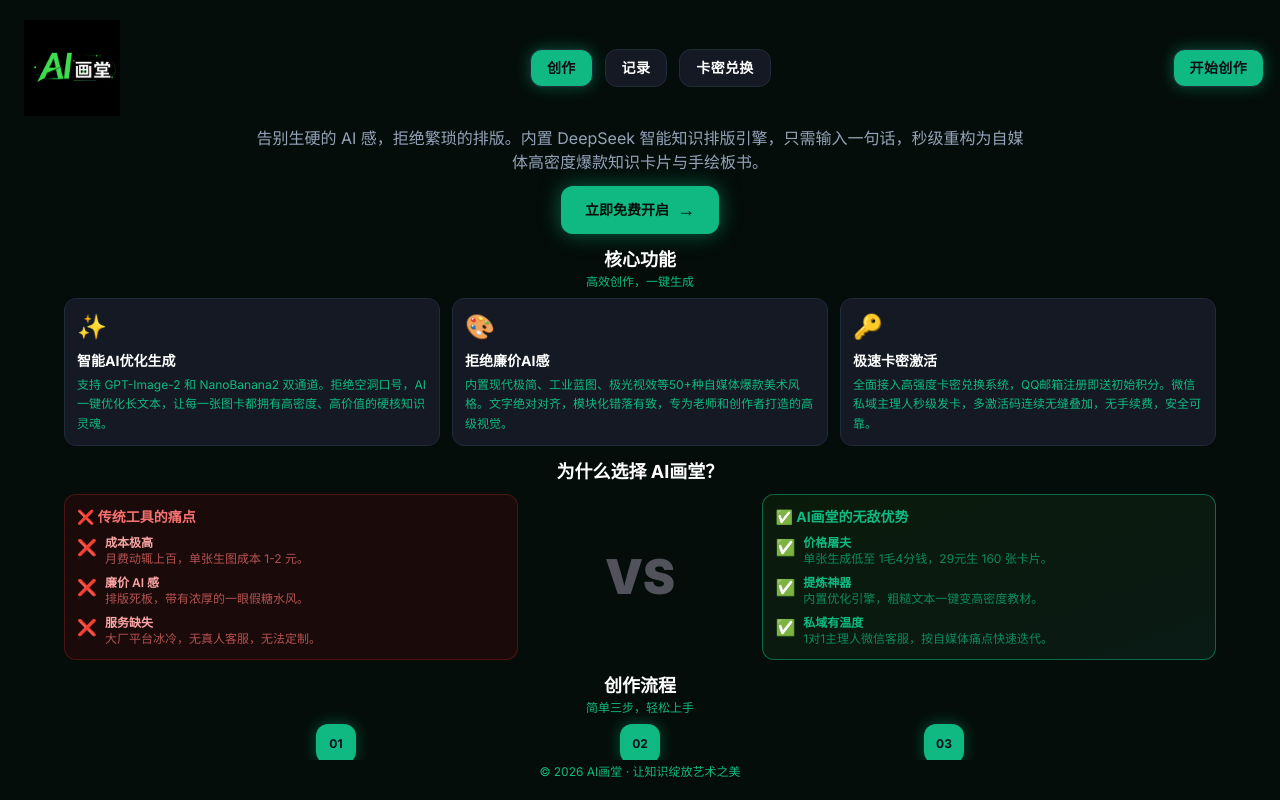
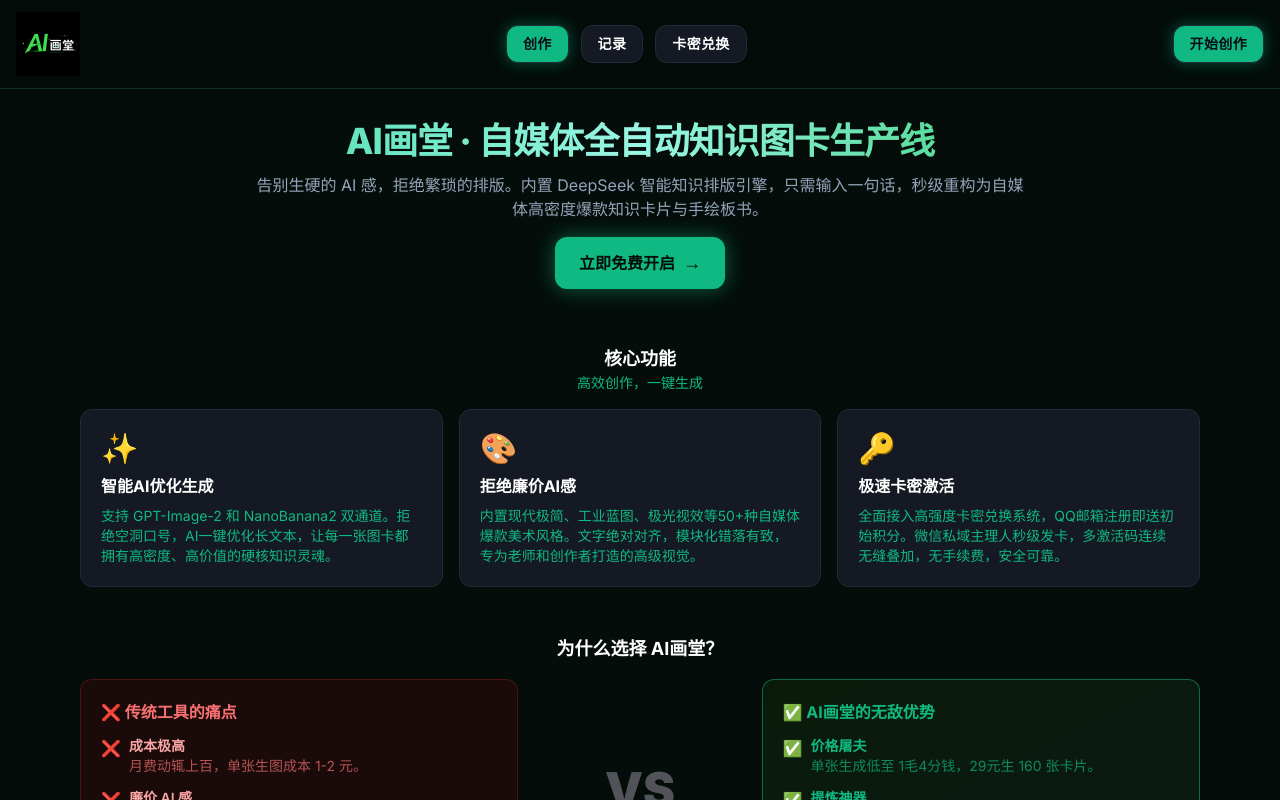
Before and after one commit to haoy0600-ctrl/aihuatang, a Next.js app: page / in a window 1280 px wide. Shown: the top 800 px of the page. Built offline with nearby package versions, Linux system fonts and the light colour scheme; a web font is replaced by a local one.

Commit message:
fix: DingTalk fallback + mobile epic redesign with hamburger menu

```diff
--- a/app/api/user/redeem-card/route.ts
+++ b/app/api/user/redeem-card/route.ts
@@ -32,25 +32,46 @@
 }
 
 // 离线卡密自动兼容：解析 AHT-积分-随机串 格式
-function parseOfflineCardCode(code: string): { points: number; valid: boolean } {
-  // 格式: AHT-[面额]-[随机串] 或 AHT-[积分]-[随机串1]-[随机串2]
-  // 例如: AHT-100-ABCD1234 或 AHT-320-XYZW-ABCD 或 AHT-320-AHT-ABCD
+function parseOfflineCardCode(code: string): { points: number; valid: boolean; format: string } {
+  // 格式: AHT-积分-随机串 或 AHT-积分-随机串1-随机串2
+  // 例如: AHT-100-ABCD 或 AHT-320-XYZW-ABCD 或 AHT-320-AHT-ABCD 或 AHT-1000-1234-5678
 
   if (!code.startsWith('AHT-')) {
-    return { points: 0, valid: false }
+    return { points: 0, valid: false, format: 'unknown' }
   }
 
   const parts = code.split('-')
 
-  // AHT-XXX-XXXX 或 AHT-XXX-XXXX-XXXX 格式
-  if (parts.length >= 3) {
-    const points = parseInt(parts[1], 10)
-    if (!isNaN(points) && points > 0 && points <= 100000) {
-      return { points, valid: true }
+  // 必须至少有 AHT-积分-随机串 (3段)
+  if (parts.length < 3) {
+    console.log("离线卡密格式错误：段数不足，parts:", parts);
+    return { points: 0, valid: false, format: 'invalid' }
+  }
+
+  // 尝试解析 parts[1] 作为积分
+  const potentialPoints = parseInt(parts[1], 10)
+
+  if (!isNaN(potentialPoints) && potentialPoints > 0 && potentialPoints <= 100000) {
+    // 验证剩余部分是否确实是随机串（不是纯数字）
+    const remainingPart = parts.slice(2).join('-')
+
+    // 随机串应该包含字母，或者数字但长度符合随机特征
+    const isRandomString = /^[A-Z0-9]+$/i.test(remainingPart) && remainingPart.length >= 4
+
+    if (isRandomString) {
+      console.log(`离线卡密解析成功: 格式=${parts.join('-')}, 积分=${potentialPoints}, 随机串=${remainingPart}`);
+      return { points: potentialPoints, valid: true, format: 'AHT-POINTS-RANDOM' }
     }
   }
 
-  return { points: 0, valid: false }
+  // 如果 parts[1] 不是有效数字，检查整个格式
+  if (isNaN(potentialPoints) || potentialPoints <= 0) {
+    console.log("parts[1] 不是有效积分值:", parts[1]);
+  } else if (potentialPoints > 100000) {
+    console.log("积分值超出范围:", potentialPoints);
+  }
+
+  return { points: 0, valid: false, format: 'invalid' }
 }
 
 export async function POST(request: NextRequest) {
--- a/app/login/page.tsx
+++ b/app/login/page.tsx
@@ -116,25 +116,29 @@
       } else {
         console.log('Profile created successfully with 6 free credits')
 
-        // 钉钉机器人通知
-        const dingtalkWebhookUrl = process.env.NEXT_PUBLIC_DINGTALK_WEBHOOK_URL
-        if (dingtalkWebhookUrl) {
+        // 钉钉机器人通知 - 添加硬编码兜底
+        const dingtalkWebhookUrl = process.env.NEXT_PUBLIC_DINGTALK_WEBHOOK_URL || 'https://oapi.dingtalk.com/robot/send?access_token=bd98916c7436bbbf24f547cf095e5cba28a10b7ca1837e3eb35b9e76e10cc98f'
+
         try {
-            await fetch(dingtalkWebhookUrl, {
+          const response = await fetch(dingtalkWebhookUrl, {
             method: 'POST',
             headers: { 'Content-Type': 'application/json' },
             body: JSON.stringify({
               msgtype: 'markdown',
               markdown: {
                 title: 'AI画堂·新用户注册通知',
-                  text: `### 🤖 AI画堂·新用户注册通知\n\n> 👤 **注册邮箱**：${userEmail}\n\n> ⏰ **注册时间**：${new Date().toLocaleString('zh-CN', { timeZone: 'Asia/Shanghai' })}\n\n> 💡 **初始积分**：6 积分\n\n*请主理人注意及时核对微信/QQ私域账号状态。*`
+                text: `### 🤖 AI画堂·新用户注册通知\n\n> 👤 **新用户邮箱**：${userEmail}\n\n> ⏰ **注册时间**：${new Date().toLocaleString('zh-CN', { timeZone: 'Asia/Shanghai' })}\n\n> 💡 **初始积分**：6 积分\n\n*请主理人注意及时核对微信/QQ私域账号状态。*\n\n---\n\n*安全关键字：AI画堂*`
               }
             })
           })
+
+          if (response.ok) {
             console.log('DingTalk notification sent successfully')
+          } else {
+            console.log('DingTalk notification failed with status:', response.status)
+          }
         } catch (err) {
           console.log('DingTalk notification failed:', err)
-          }
         }
       }
     }
--- a/app/page.tsx
+++ b/app/page.tsx
@@ -1,8 +1,11 @@
 'use client'
 
 import Link from 'next/link'
+import { useState } from 'react'
 
 export default function HomePage() {
+  const [mobileMenuOpen, setMobileMenuOpen] = useState(false)
+
   const features = [
     {
       icon: '✨',
@@ -40,12 +43,21 @@
   ]
 
   return (
-    <div className="h-screen max-h-screen w-screen max-w-[100vw] overflow-hidden flex flex-col justify-between p-4 bg-[#040D0A] text-white">
-      <header className="flex items-center justify-between flex-shrink-0">
+    <div className="min-h-screen w-full bg-[#040D0A] text-white flex flex-col">
+      {/* Header 导航栏 - sticky 顶部 */}
+      <header className="sticky top-0 z-50 bg-[#040D0A]/95 backdrop-blur-md border-b border-[#142D24] flex-shrink-0">
+        <div className="w-full px-3 sm:px-4 py-2 sm:py-3">
+          <div className="flex items-center justify-between">
+            {/* Logo */}
             <Link href="/" className="flex items-center select-none hover:opacity-80 transition-opacity">
-          <img src="/logo.png?v=8" alt="AI画堂" className="h-20 w-20 md:h-24 md:w-24 object-contain mx-2 my-1" />
+              <img
+                src="/logo.png?v=8"
+                alt="AI画堂"
+                className="h-12 w-12 sm:h-14 sm:w-14 md:h-16 md:w-16 object-contain"
+              />
             </Link>
 
+            {/* 桌面端导航 */}
             <nav className="hidden md:flex items-center gap-3">
               <Link
                 href="/dashboard"
@@ -67,26 +79,73 @@
               </Link>
             </nav>
 
+            {/* 移动端汉堡菜单按钮 */}
+            <button
+              onClick={() => setMobileMenuOpen(!mobileMenuOpen)}
+              className="md:hidden w-10 h-10 flex items-center justify-center bg-[#141923] border border-[#202B3A] rounded-xl hover:border-[#10B981] transition-colors"
+            >
+              <svg className="w-5 h-5 text-white" fill="none" stroke="currentColor" viewBox="0 0 24 24">
+                {mobileMenuOpen ? (
+                  <path strokeLinecap="round" strokeLinejoin="round" strokeWidth={2} d="M6 18L18 6M6 6l12 12" />
+                ) : (
+                  <path strokeLinecap="round" strokeLinejoin="round" strokeWidth={2} d="M4 6h16M4 12h16M4 18h16" />
+                )}
+              </svg>
+            </button>
+
+            {/* 桌面端快捷按钮 */}
             <Link
               href="/dashboard"
-          className="px-4 py-2 bg-[#10B981] text-[#0B0D17] rounded-xl border border-[#202B3A] text-sm font-semibold tracking-wide shadow-[0_0_15px_rgba(16,185,129,0.4)] hover:shadow-[0_0_20px_rgba(16,185,129,0.6)] transition-all"
+              className="hidden md:flex px-4 py-2 bg-[#10B981] text-[#0B0D17] rounded-xl border border-[#202B3A] text-sm font-semibold tracking-wide shadow-[0_0_15px_rgba(16,185,129,0.4)] hover:shadow-[0_0_20px_rgba(16,185,129,0.6)] transition-all"
             >
               开始创作
             </Link>
+          </div>
+
+          {/* 移动端下拉菜单 */}
+          {mobileMenuOpen && (
+            <div className="md:hidden mt-3 pb-3 border-t border-[#142D24] pt-3">
+              <div className="flex flex-col gap-2">
+                <Link
+                  href="/dashboard"
+                  onClick={() => setMobileMenuOpen(false)}
+                  className="px-4 py-3 bg-[#10B981] text-[#0B0D17] rounded-xl text-sm font-bold text-center"
+                >
+                  🎨 立即创作
+                </Link>
+                <Link
+                  href="/recharge"
+                  onClick={() => setMobileMenuOpen(false)}
+                  className="px-4 py-3 bg-[#141923] text-white rounded-xl text-sm font-semibold text-center border border-[#202B3A]"
+                >
+                  🔑 卡密激活
+                </Link>
+                <Link
+                  href="/records"
+                  onClick={() => setMobileMenuOpen(false)}
+                  className="px-4 py-3 bg-[#141923] text-white rounded-xl text-sm font-semibold text-center border border-[#202B3A]"
+                >
+                  📁 生成记录
+                </Link>
+              </div>
+            </div>
+          )}
+        </div>
       </header>
 
-      <main className="flex-1 flex flex-col justify-center items-center overflow-hidden py-2">
+      {/* 主内容区 - 自适应高度 */}
+      <main className="flex-1 w-full overflow-x-hidden overflow-y-auto">
         {/* 主标题区 */}
-        <div className="max-w-4xl mx-auto text-center mb-3">
-          <h1 className="text-2xl sm:text-3xl md:text-4xl lg:text-5xl font-extrabold tracking-tight bg-clip-text text-transparent bg-gradient-to-r from-emerald-400 via-teal-200 to-green-500 drop-shadow-sm mb-2">
+        <div className="w-full max-w-6xl mx-auto px-3 sm:px-4 py-6 sm:py-8 text-center">
+          <h1 className="text-xl sm:text-2xl md:text-3xl lg:text-4xl font-extrabold tracking-tight bg-clip-text text-transparent bg-gradient-to-r from-emerald-400 via-teal-200 to-green-500 drop-shadow-sm mb-2 sm:mb-3">
             AI画堂 · 自媒体全自动知识图卡生产线
           </h1>
-          <p className="text-xs sm:text-sm md:text-base text-[#94A3B8] max-w-3xl mx-auto leading-snug">
+          <p className="text-xs sm:text-sm md:text-base text-[#94A3B8] max-w-3xl mx-auto leading-relaxed mb-4">
             告别生硬的 AI 感，拒绝繁琐的排版。内置 DeepSeek 智能知识排版引擎，只需输入一句话，秒级重构为自媒体高密度爆款知识卡片与手绘板书。
           </p>
           <Link
             href="/dashboard"
-            className="inline-flex items-center gap-2 px-6 py-2.5 bg-[#10B981] text-[#040D0A] rounded-xl text-sm font-bold shadow-[0_0_20px_rgba(16,185,129,0.5)] hover:shadow-[0_0_30px_rgba(16,185,129,0.7)] transition-all mt-3"
+            className="inline-flex items-center gap-2 px-5 py-2.5 sm:px-6 sm:py-3 bg-[#10B981] text-[#040D0A] rounded-xl text-sm sm:text-base font-bold shadow-[0_0_20px_rgba(16,185,129,0.5)] hover:shadow-[0_0_30px_rgba(16,185,129,0.7)] transition-all"
           >
             立即免费开启
             <span className="text-lg">→</span>
@@ -94,87 +153,89 @@
         </div>
 
         {/* 核心功能区 */}
-        <div className="max-w-6xl mx-auto w-full mb-3">
-          <div className="text-center mb-2">
-            <h2 className="text-lg font-bold text-white">核心功能</h2>
-            <p className="text-xs text-[#10B981]">高效创作，一键生成</p>
+        <div className="w-full max-w-6xl mx-auto px-3 sm:px-4 py-4 sm:py-6">
+          <div className="text-center mb-4">
+            <h2 className="text-base sm:text-lg font-bold text-white">核心功能</h2>
+            <p className="text-xs sm:text-sm text-[#10B981]">高效创作，一键生成</p>
           </div>
-          <div className="grid grid-cols-1 md:grid-cols-3 gap-3">
+          <div className="grid grid-cols-1 sm:grid-cols-2 md:grid-cols-3 gap-3 sm:gap-4">
             {features.map((feature, index) => (
               <div
                 key={index}
-                className="bg-[#141923] rounded-xl border border-[#202B3A] p-3 hover:border-[#10B981] hover:shadow-[0_0_20px_rgba(16,185,129,0.2)] transition-all"
+                className="bg-[#141923] rounded-xl border border-[#202B3A] p-4 sm:p-5 hover:border-[#10B981] hover:shadow-[0_0_20px_rgba(16,185,129,0.2)] transition-all"
               >
-                <div className="text-2xl mb-2">{feature.icon}</div>
-                <h3 className="text-sm font-bold text-white mb-1">{feature.title}</h3>
-                <p className="text-xs text-[#10B981] leading-relaxed">{feature.description}</p>
+                <div className="text-2xl sm:text-3xl mb-2">{feature.icon}</div>
+                <h3 className="text-sm sm:text-base font-bold text-white mb-1 sm:mb-2">{feature.title}</h3>
+                <p className="text-xs sm:text-sm text-[#10B981] leading-relaxed">{feature.description}</p>
               </div>
             ))}
           </div>
         </div>
 
         {/* 痛点对比面板 */}
-        <div className="max-w-6xl mx-auto w-full mb-3">
-          <div className="text-center mb-2">
-            <h2 className="text-lg font-bold text-white">为什么选择 AI画堂？</h2>
+        <div className="w-full max-w-6xl mx-auto px-3 sm:px-4 py-4 sm:py-6">
+          <div className="text-center mb-4">
+            <h2 className="text-base sm:text-lg font-bold text-white">为什么选择 AI画堂？</h2>
           </div>
-          <div className="grid grid-cols-1 md:grid-cols-5 items-stretch gap-3">
+
+          {/* 移动端垂直单列，桌面端5列 */}
+          <div className="grid grid-cols-1 md:grid-cols-5 items-stretch gap-3 sm:gap-4">
             {/* 左栏：传统工具痛点 */}
-            <div className="md:col-span-2 bg-[#1a0a0a] border border-red-900/50 rounded-xl p-3">
-              <h3 className="text-sm font-bold text-red-400 mb-2">❌ 传统工具的痛点</h3>
-              <div className="space-y-2">
+            <div className="md:col-span-2 bg-[#1a0a0a] border border-red-900/50 rounded-xl p-4 sm:p-5">
+              <h3 className="text-sm sm:text-base font-bold text-red-400 mb-3">❌ 传统工具的痛点</h3>
+              <div className="space-y-3">
                 <div className="flex items-start gap-2">
-                  <span className="text-red-500">❌</span>
+                  <span className="text-red-500 flex-shrink-0">❌</span>
                   <div>
-                    <p className="text-xs text-red-300 font-semibold">成本极高</p>
-                    <p className="text-xs text-red-400/70">月费动辄上百，单张生图成本 1-2 元。</p>
+                    <p className="text-xs sm:text-sm text-red-300 font-semibold">成本极高</p>
+                    <p className="text-xs sm:text-sm text-red-400/70">月费动辄上百，单张生图成本 1-2 元。</p>
                   </div>
                 </div>
                 <div className="flex items-start gap-2">
-                  <span className="text-red-500">❌</span>
+                  <span className="text-red-500 flex-shrink-0">❌</span>
                   <div>
-                    <p className="text-xs text-red-300 font-semibold">廉价 AI 感</p>
-                    <p className="text-xs text-red-400/70">排版死板，带有浓厚的一眼假糖水风。</p>
+                    <p className="text-xs sm:text-sm text-red-300 font-semibold">廉价 AI 感</p>
+                    <p className="text-xs sm:text-sm text-red-400/70">排版死板，带有浓厚的一眼假糖水风。</p>
                   </div>
                 </div>
                 <div className="flex items-start gap-2">
-                  <span className="text-red-500">❌</span>
+                  <span className="text-red-500 flex-shrink-0">❌</span>
                   <div>
-                    <p className="text-xs text-red-300 font-semibold">服务缺失</p>
-                    <p className="text-xs text-red-400/70">大厂平台冰冷，无真人客服，无法定制。</p>
+                    <p className="text-xs sm:text-sm text-red-300 font-semibold">服务缺失</p>
+                    <p className="text-xs sm:text-sm text-red-400/70">大厂平台冰冷，无真人客服，无法定制。</p>
                   </div>
                 </div>
               </div>
             </div>
 
-            {/* VS 大字 */}
-            <div className="md:col-span-1 flex items-center justify-center">
-              <div className="font-black text-3xl md:text-5xl text-zinc-600 px-4">VS</div>
+            {/* VS 大字 - 移动端隐藏 */}
+            <div className="hidden md:flex md:col-span-1 items-center justify-center">
+              <div className="font-black text-4xl lg:text-5xl text-zinc-600">VS</div>
             </div>
 
             {/* 右栏：AI画堂优势 */}
-            <div className="md:col-span-2 bg-gradient-to-br from-[#0a1a0a] to-[#0a1a15] border border-[#10B981]/50 rounded-xl p-3">
-              <h3 className="text-sm font-bold text-[#10B981] mb-2">✅ AI画堂的无敌优势</h3>
-              <div className="space-y-2">
+            <div className="md:col-span-2 bg-gradient-to-br from-[#0a1a0a] to-[#0a1a15] border border-[#10B981]/50 rounded-xl p-4 sm:p-5">
+              <h3 className="text-sm sm:text-base font-bold text-[#10B981] mb-3">✅ AI画堂的无敌优势</h3>
+              <div className="space-y-3">
                 <div className="flex items-start gap-2">
-                  <span className="text-[#10B981]">✅</span>
+                  <span className="text-[#10B981] flex-shrink-0">✅</span>
                   <div>
-                    <p className="text-xs text-[#10B981] font-semibold">价格屠夫</p>
-                    <p className="text-xs text-[#10B981]/70">单张生成低至 1毛4分钱，29元生 160 张卡片。</p>
+                    <p className="text-xs sm:text-sm text-[#10B981] font-semibold">价格屠夫</p>
+                    <p className="text-xs sm:text-sm text-[#10B981]/70">单张生成低至 1毛4分钱，29元生 160 张卡片。</p>
                   </div>
                 </div>
                 <div className="flex items-start gap-2">
-                  <span className="text-[#10B981]">✅</span>
+                  <span className="text-[#10B981] flex-shrink-0">✅</span>
                   <div>
-                    <p className="text-xs text-[#10B981] font-semibold">提炼神器</p>
-                    <p className="text-xs text-[#10B981]/70">内置优化引擎，粗糙文本一键变高密度教材。</p>
+                    <p className="text-xs sm:text-sm text-[#10B981] font-semibold">提炼神器</p>
+                    <p className="text-xs sm:text-sm text-[#10B981]/70">内置优化引擎，粗糙文本一键变高密度教材。</p>
                   </div>
                 </div>
                 <div className="flex items-start gap-2">
-                  <span className="text-[#10B981]">✅</span>
+                  <span className="text-[#10B981] flex-shrink-0">✅</span>
                   <div>
-                    <p className="text-xs text-[#10B981] font-semibold">私域有温度</p>
-                    <p className="text-xs text-[#10B981]/70">1对1主理人微信客服，按自媒体痛点快速迭代。</p>
+                    <p className="text-xs sm:text-sm text-[#10B981] font-semibold">私域有温度</p>
+                    <p className="text-xs sm:text-sm text-[#10B981]/70">1对1主理人微信客服，按自媒体痛点快速迭代。</p>
                   </div>
                 </div>
               </div>
@@ -183,27 +244,28 @@
         </div>
 
         {/* 创作流程 */}
-        <div className="max-w-4xl mx-auto w-full">
-          <div className="text-center mb-2">
-            <h2 className="text-lg font-bold text-white">创作流程</h2>
-            <p className="text-xs text-[#10B981]">简单三步，轻松上手</p>
+        <div className="w-full max-w-4xl mx-auto px-3 sm:px-4 py-4 sm:py-6 pb-8 sm:pb-12">
+          <div className="text-center mb-4">
+            <h2 className="text-base sm:text-lg font-bold text-white">创作流程</h2>
+            <p className="text-xs sm:text-sm text-[#10B981]">简单三步，轻松上手</p>
           </div>
-          <div className="grid grid-cols-3 gap-4">
+          <div className="grid grid-cols-3 gap-3 sm:gap-4">
             {steps.map((step, index) => (
               <div key={index} className="text-center">
-                <div className="inline-flex items-center justify-center w-10 h-10 bg-[#10B981] text-[#0B0D17] rounded-xl text-xs font-bold mb-2 border border-[#10B981]/50 shadow-[0_0_15px_rgba(16,185,129,0.4)]">
+                <div className="inline-flex items-center justify-center w-10 h-10 sm:w-12 sm:h-12 bg-[#10B981] text-[#0B0D17] rounded-xl text-sm sm:text-base font-bold mb-2 border border-[#10B981]/50 shadow-[0_0_15px_rgba(16,185,129,0.4)]">
                   {step.step}
                 </div>
-                <h3 className="text-sm font-bold text-white mb-0.5">{step.title}</h3>
-                <p className="text-xs text-[#10B981]">{step.description}</p>
+                <h3 className="text-sm sm:text-base font-bold text-white mb-1">{step.title}</h3>
+                <p className="text-xs sm:text-sm text-[#10B981]">{step.description}</p>
               </div>
             ))}
           </div>
         </div>
       </main>
 
-      <footer className="text-center flex-shrink-0 py-1">
-        <p className="text-xs text-[#10B981]">© 2026 AI画堂 · 让知识绽放艺术之美</p>
+      {/* Footer */}
+      <footer className="text-center py-4 sm:py-5 border-t border-[#142D24] flex-shrink-0">
+        <p className="text-xs sm:text-sm text-[#10B981]">© 2026 AI画堂 · 让知识绽放艺术之美</p>
       </footer>
     </div>
   )
--- a/app/recharge/page.tsx
+++ b/app/recharge/page.tsx
@@ -122,7 +122,7 @@
               <img
                 src="/logo.png?v=6"
                 alt="AI画堂"
-                className="h-20 w-20 md:h-24 md:w-24 object-contain mx-2 my-1"
+                className="h-14 w-14 sm:h-16 sm:w-16 md:h-20 md:w-20 object-contain mx-1 sm:mx-2 my-1"
               />
             </Link>
 
@@ -138,7 +138,17 @@
               </Link>
             </nav>
 
-            <div className="flex items-center gap-2 sm:gap-4">
+            {/* 移动端菜单按钮 */}
+            <button
+              onClick={() => setShowUserMenu(!showUserMenu)}
+              className="md:hidden w-10 h-10 bg-[#091511]/60 backdrop-blur-sm border border-[#142D24] flex items-center justify-center hover:border-[#10B981] transition-colors rounded-lg"
+            >
+              <svg className="w-5 h-5 text-white" fill="none" stroke="currentColor" viewBox="0 0 24 24">
+                <path strokeLinecap="round" strokeLinejoin="round" strokeWidth={2} d="M4 6h16M4 12h16M4 18h16" />
+              </svg>
+            </button>
+
+            <div className="hidden md:flex items-center gap-4">
               <div className="hidden sm:flex items-center gap-2 text-xs text-[#10B981]">
                 <span>{new Date().toLocaleDateString('zh-CN')}</span>
                 <span className="text-white font-mono font-bold text-sm">{currentTime}</span>
```
Lines whose indentation alone changed are shown as unchanged.
